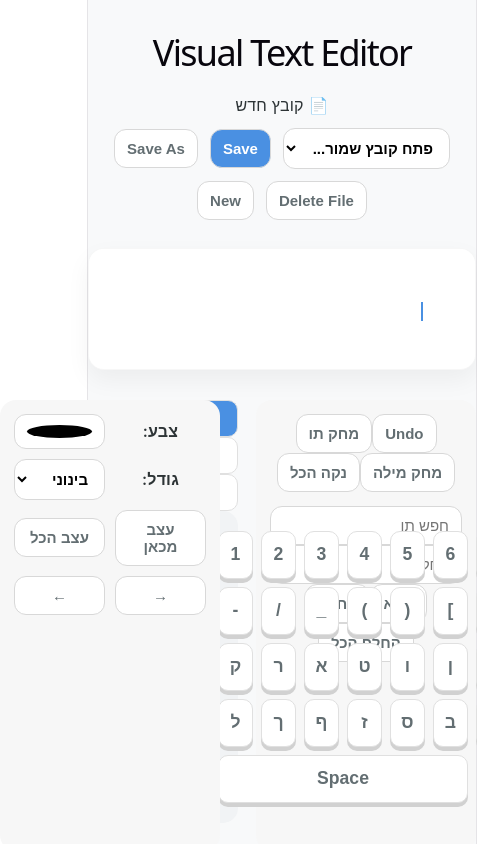
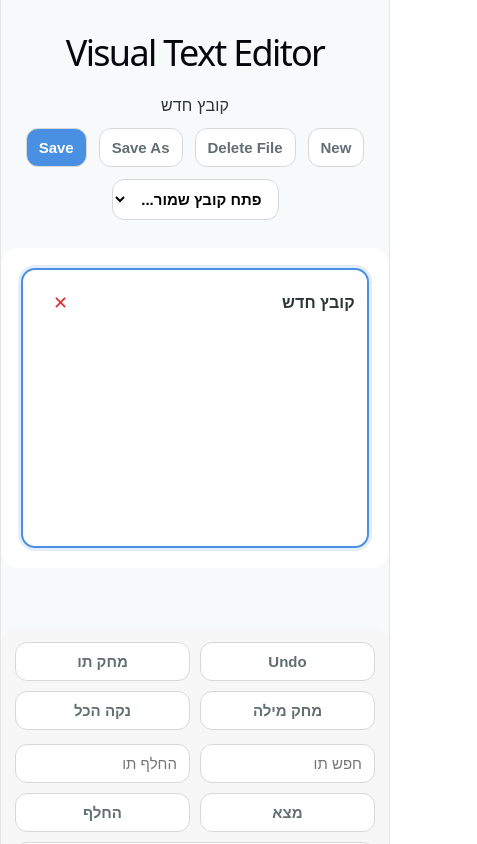
Before and after one commit to ShovalHadad/fullstackP4, a React (Vite) app: page / in a window 390 px wide. Shown: the top 844 px of the page, 477 px wide, since content can reach past the window. Built offline with nearby package versions, Linux system fonts and the light colour scheme.

Commit message:
חלק ג סופי

```diff
--- a/src/App.css
+++ b/src/App.css
@@ -10,6 +10,14 @@
   --shadow-key: 0 4px 0 #d1d1d1;
 }
 
+html,
+body,
+#root {
+  min-height: 100%;
+  height: auto;
+  overflow-y: auto;
+}
+
 body {
   margin: 0;
   font-family: 'Inter', -apple-system, BlinkMacSystemFont, 'Segoe UI', Roboto, sans-serif;
@@ -18,7 +26,7 @@ body {
   display: flex;
   justify-content: center;
   width: 100%;
-  direction: rtl; /* חשוב מאוד ליישור האפליקציה כולה */
+  direction: rtl;
 }
 
 .app-container {
@@ -26,26 +34,14 @@ body {
   flex-direction: column;
   width: 100%;
   max-width: 1500px;
-  height: 95vh;
+  min-height: 100vh;
+  height: auto;
   margin-top: 2.5vh;
   gap: 10px;
+  padding-bottom: 40px;
+  overflow: visible;
 }
 
-/* אזור התצוגה */
-.display-area {
-  flex: 1;
-  background: var(--paper);
-  border-radius: 16px;
-  padding: 50px;
-  box-shadow: var(--shadow-soft);
-  overflow-y: auto;
-  border: 1px solid rgba(0,0,0,0.03);
-  position: relative;
-  text-align: right;
-  white-space: pre-wrap;
-}
-
-/* סמן (Cursor) מהבהב */
 .cursor {
   display: inline-block;
   width: 2px;
@@ -56,129 +52,11 @@ body {
   vertical-align: middle;
 }
 
-@keyframes blink { 50% { opacity: 0; } }
-
-/* פאנל העריכה */
-.editor-area {
-  background: white;
-  padding: 30px;
-  border-radius: 20px;
-  box-shadow: 0 -10px 40px rgba(0,0,0,0.04);
-  border: 1px solid #eee;
+@keyframes blink {
+  50% {
+    opacity: 0;
+  }
 }
-
-/* תיקון לסרגל הכלים - פותר את הבעיה מהתמונה */
-.toolbar {
-  display: flex;
-  flex-wrap: wrap;
-  gap: 20px;
-  margin-bottom: 20px;
-  justify-content: center;
-  align-items: center;
-  border-bottom: 1px solid #f1f1f1;
-  padding-bottom: 15px;
-}
-
-/* קבוצת סטייל (לייבל + אינפוט) */
-.style-group {
-  display: flex;
-  align-items: center;
-  gap: 10px;
-  white-space: nowrap; /* מונע מהטקסט לרדת שורה בטעות */
-}
-
-.action-group {
-  display: flex;
-  gap: 10px;
-  flex-wrap: wrap;
-}
-
-/* עיצוב אינפוטים */
-input[type="color"] {
-  width: 35px;
-  height: 35px;
-  padding: 0;
-  border: 2px solid #eee;
-  border-radius: 50%;
-  cursor: pointer;
-  appearance: none;
-  -webkit-appearance: none;
-}
-
-input[type="color"]::-webkit-color-swatch-wrapper { padding: 0; }
-input[type="color"]::-webkit-color-swatch { border: none; border-radius: 50%; }
-
-select {
-  padding: 8px 15px;
-  border-radius: 8px;
-  border: 2px solid #eee;
-  background: white;
-  font-weight: 600;
-  cursor: pointer;
-  outline: none;
-}
-
-/* כפתורים */
-button {
-  padding: 10px 18px;
-  border-radius: 10px;
-  border: 1px solid #e0e0e0;
-  background: white;
-  font-weight: 600;
-  color: #636e72;
-  cursor: pointer;
-  transition: all 0.2s;
-}
-
-button:hover {
-  border-color: var(--primary);
-  color: var(--primary);
-  background: #f0f7ff;
-}
-
-.active-btn {
-  background: var(--primary) !important;
-  color: white !important;
-}
-
-/* מקלדת */
-.keyboard {
-  display: grid;
-  grid-template-columns: repeat(15, 1fr);
-  gap: 8px;
-  background: #f1f3f5;
-  padding: 20px;
-  border-radius: 15px;
-  direction: ltr; /* המקלדת נשארת משמאל לימין לנוחות תכנותית */
-}
-
-.keyboard button {
-  height: 48px;
-  min-width: 35px;
-  padding: 0;
-  background: var(--key-bg);
-  box-shadow: var(--shadow-key);
-  font-size: 1.1rem;
-}
-
-.space-bar { grid-column: span 6 !important; }
-
-/* חיפוש והחלפה */
-.advanced-actions {
-  display: flex;
-  gap: 10px;
-  margin-bottom: 15px;
-  justify-content: center;
-}
-
-.advanced-actions input {
-  width: 120px;
-  border: 2px solid #eee;
-  padding: 8px;
-  border-radius: 8px;
-}
-
-.active-input { border-color: var(--primary) !important; background: #f0f7ff; }
 
 .files-bar {
   display: flex;
@@ -189,12 +67,63 @@ button:hover {
   margin-bottom: 18px;
 }
 
+.multi-display-area {
+  display: grid;
+  grid-template-columns: repeat(auto-fit, minmax(360px, 1fr));
+  gap: 18px;
+  min-height: 280px;
+  height: auto;
+  overflow: visible;
+  background: white;
+  border-radius: 18px;
+  padding: 20px;
+  margin-bottom: 30px;
+}
+
+.text-box {
+  min-height: 230px;
+  border: 2px solid #e5e5e5;
+  border-radius: 14px;
+  padding: 12px;
+  background: #fff;
+  cursor: pointer;
+}
+
+.active-text-box {
+  border-color: var(--primary);
+  box-shadow: 0 0 0 3px rgba(74, 144, 226, 0.15);
+}
+
+.text-box-header {
+  display: flex;
+  justify-content: space-between;
+  align-items: center;
+  margin-bottom: 8px;
+  font-weight: bold;
+}
+
+.text-box-header button {
+  border: none;
+  background: transparent;
+  color: #d33;
+  font-size: 18px;
+  cursor: pointer;
+}
+
+.text-box-body {
+  min-height: 170px;
+  text-align: right;
+  word-break: break-word;
+  white-space: pre-wrap;
+}
+
 .bottom-editor {
   display: grid;
   grid-template-columns: 220px 1fr 220px;
   gap: 18px;
   align-items: start;
   margin-top: 20px;
+  position: static;
 }
 
 .side-panel {
@@ -215,6 +144,21 @@ button:hover {
   display: flex;
   flex-direction: column;
   gap: 10px;
+}
+
+.panel-grid {
+  display: grid;
+  grid-template-columns: 1fr 1fr;
+  gap: 10px;
+}
+
+.search-grid input {
+  width: 100%;
+  box-sizing: border-box;
+}
+
+.full-width-btn {
+  grid-column: 1 / -1;
 }
 
 .keyboard-center {
@@ -238,9 +182,61 @@ button:hover {
   width: 100%;
 }
 
-.left-panel input {
-  width: 100%;
-  box-sizing: border-box;
+input[type="color"] {
+  width: 35px;
+  height: 35px;
+  padding: 0;
+  border: 2px solid #eee;
+  border-radius: 50%;
+  cursor: pointer;
+  appearance: none;
+  -webkit-appearance: none;
+}
+
+input[type="color"]::-webkit-color-swatch-wrapper {
+  padding: 0;
+}
+
+input[type="color"]::-webkit-color-swatch {
+  border: none;
+  border-radius: 50%;
+}
+
+select {
+  padding: 8px 15px;
+  border-radius: 8px;
+  border: 2px solid #eee;
+  background: white;
+  font-weight: 600;
+  cursor: pointer;
+  outline: none;
+}
+
+button {
+  padding: 10px 18px;
+  border-radius: 10px;
+  border: 1px solid #e0e0e0;
+  background: white;
+  font-weight: 600;
+  color: #636e72;
+  cursor: pointer;
+  transition: all 0.2s;
+}
+
+button:hover {
+  border-color: var(--primary);
+  color: var(--primary);
+  background: #f0f7ff;
+}
+
+.active-btn {
+  background: var(--primary) !important;
+  color: white !important;
+}
+
+.active-input {
+  border-color: var(--primary) !important;
+  background: #f0f7ff;
 }
 
 .files-bar button,
@@ -254,3 +250,36 @@ button:hover {
   background: white;
   font-size: 15px;
 }
+
+.keyboard {
+  display: grid;
+  grid-template-columns: repeat(15, 1fr);
+  gap: 8px;
+  background: #f1f3f5;
+  padding: 20px;
+  border-radius: 15px;
+  direction: ltr;
+}
+
+.keyboard button {
+  height: 48px;
+  min-width: 35px;
+  padding: 0;
+  background: var(--key-bg);
+  box-shadow: var(--shadow-key);
+  font-size: 1.1rem;
+}
+
+.space-bar {
+  grid-column: span 6 !important;
+}
+
+@media (max-width: 1100px) {
+  .bottom-editor {
+    grid-template-columns: 1fr;
+  }
+
+  .multi-display-area {
+    grid-template-columns: 1fr;
+  }
+}
--- a/src/App.jsx
+++ b/src/App.jsx
@@ -2,45 +2,48 @@ import { useEffect, useState } from 'react';
 import Keyboard from './components/Keyboard';
 import './App.css';
 
+function createDoc(name = '', textItems = []) {
+  return {
+    id: Date.now() + Math.random(),
+    name,
+    textItems,
+    cursorIndex: textItems.length,
+    history: []
+  };
+}
+
 function App() {
-  const [textItems, setTextItems] = useState([]);
-  const [cursorIndex, setCursorIndex] = useState(0);
-  const [history, setHistory] = useState([]);
+  const [documents, setDocuments] = useState([createDoc()]);
+  const [activeDocId, setActiveDocId] = useState(documents[0].id);
 
   const [currentStyle, setCurrentStyle] = useState({
     color: '#000000',
     fontSize: '24px'
   });
 
-  const [fileName, setFileName] = useState('');
   const [savedFiles, setSavedFiles] = useState([]);
-
   const [focusField, setFocusField] = useState('main');
   const [searchChar, setSearchChar] = useState('');
   const [replaceChar, setReplaceChar] = useState('');
 
+  const activeDoc = documents.find(doc => doc.id === activeDocId);
+
   useEffect(() => {
     setSavedFiles(Object.keys(localStorage));
-  }, [fileName]);
+  }, []);
 
-  const saveHistory = () => {
-    setHistory(prev => [...prev, { textItems, cursorIndex }]);
+  const updateActiveDoc = (callback) => {
+    setDocuments(prev =>
+      prev.map(doc =>
+        doc.id === activeDocId ? callback(doc) : doc
+      )
+    );
   };
 
-  const insertAtCursor = (item) => {
-    const updated = [...textItems];
-    updated.splice(cursorIndex, 0, item);
-    setTextItems(updated);
-    setCursorIndex(cursorIndex + 1);
-  };
-
-  const removeAtCursor = () => {
-    if (cursorIndex === 0) return;
-    const updated = [...textItems];
-    updated.splice(cursorIndex - 1, 1);
-    setTextItems(updated);
-    setCursorIndex(cursorIndex - 1);
-  };
+  const saveHistory = (doc) => ({
+    textItems: doc.textItems,
+    cursorIndex: doc.cursorIndex
+  });
 
   const handleKeyClick = (char) => {
     if (focusField === 'search') {
@@ -53,16 +56,31 @@ function App() {
       return;
     }
 
-    saveHistory();
-    insertAtCursor({ char, ...currentStyle });
+    updateActiveDoc(doc => {
+      const updated = [...doc.textItems];
+      updated.splice(doc.cursorIndex, 0, { char, ...currentStyle });
+
+      return {
+        ...doc,
+        textItems: updated,
+        cursorIndex: doc.cursorIndex + 1,
+        history: [...doc.history, saveHistory(doc)]
+      };
+    });
   };
 
   const moveCursorLeft = () => {
-    setCursorIndex(prev => Math.min(textItems.length, prev - 1));
+    updateActiveDoc(doc => ({
+      ...doc,
+      cursorIndex: Math.max(0, doc.cursorIndex - 1)
+    }));
   };
 
   const moveCursorRight = () => {
-    setCursorIndex(prev => Math.max(0, prev + 1));
+    updateActiveDoc(doc => ({
+      ...doc,
+      cursorIndex: Math.min(doc.textItems.length, doc.cursorIndex + 1)
+    }));
   };
 
   const deleteChar = () => {
@@ -76,174 +94,263 @@ function App() {
       return;
     }
 
-    if (cursorIndex === 0) return;
-    saveHistory();
-    removeAtCursor();
+    updateActiveDoc(doc => {
+      if (doc.cursorIndex === 0) return doc;
+
+      const updated = [...doc.textItems];
+      updated.splice(doc.cursorIndex - 1, 1);
+
+      return {
+        ...doc,
+        textItems: updated,
+        cursorIndex: doc.cursorIndex - 1,
+        history: [...doc.history, saveHistory(doc)]
+      };
+    });
   };
 
   const deleteWord = () => {
-    if (cursorIndex === 0) return;
+    updateActiveDoc(doc => {
+      if (doc.cursorIndex === 0) return doc;
 
-    saveHistory();
-
-    const updated = [...textItems];
-    let end = cursorIndex;
+      const updated = [...doc.textItems];
+      let end = doc.cursorIndex;
 
       while (end > 0 && updated[end - 1]?.char === ' ') end--;
+
       let start = end;
       while (start > 0 && updated[start - 1]?.char !== ' ') start--;
 
-    updated.splice(start, cursorIndex - start);
-    setTextItems(updated);
-    setCursorIndex(start);
+      updated.splice(start, doc.cursorIndex - start);
+
+      return {
+        ...doc,
+        textItems: updated,
+        cursorIndex: start,
+        history: [...doc.history, saveHistory(doc)]
+      };
+    });
   };
 
   const clearAll = () => {
-    saveHistory();
-    setTextItems([]);
-    setCursorIndex(0);
+    updateActiveDoc(doc => ({
+      ...doc,
+      textItems: [],
+      cursorIndex: 0,
+      history: [...doc.history, saveHistory(doc)]
+    }));
   };
 
   const undo = () => {
-    if (!history.length) return;
-    const last = history[history.length - 1];
-    setTextItems(last.textItems);
-    setCursorIndex(last.cursorIndex);
-    setHistory(prev => prev.slice(0, -1));
+    updateActiveDoc(doc => {
+      if (doc.history.length === 0) return doc;
+
+      const last = doc.history[doc.history.length - 1];
+
+      return {
+        ...doc,
+        textItems: last.textItems,
+        cursorIndex: last.cursorIndex,
+        history: doc.history.slice(0, -1)
+      };
+    });
   };
 
   const applyStyleToAll = () => {
-    saveHistory();
-    setTextItems(items =>
-      items.map(item => ({
+    updateActiveDoc(doc => ({
+      ...doc,
+      textItems: doc.textItems.map(item => ({
         ...item,
         color: currentStyle.color,
         fontSize: currentStyle.fontSize
-      }))
-    );
+      })),
+      history: [...doc.history, saveHistory(doc)]
+    }));
   };
 
   const applyStyleFromCursor = () => {
-    saveHistory();
-    setTextItems(items =>
-      items.map((item, index) =>
-        index >= cursorIndex
-          ? {
-              ...item,
-              color: currentStyle.color,
-              fontSize: currentStyle.fontSize
-            }
+    updateActiveDoc(doc => ({
+      ...doc,
+      textItems: doc.textItems.map((item, index) =>
+        index >= doc.cursorIndex
+          ? { ...item, color: currentStyle.color, fontSize: currentStyle.fontSize }
           : item
-      )
-    );
+      ),
+      history: [...doc.history, saveHistory(doc)]
+    }));
   };
 
   const findChar = () => {
-    if (!searchChar) return;
+    if (!searchChar || !activeDoc) return;
 
-    const chars = textItems.map(item => item.char);
-    const index = chars.indexOf(searchChar, cursorIndex);
+    const chars = activeDoc.textItems.map(item => item.char);
+    const index = chars.indexOf(searchChar, activeDoc.cursorIndex + 1);
+    const finalIndex = index !== -1 ? index : chars.indexOf(searchChar);
 
-    if (index !== -1) {
-      setCursorIndex(index);
-      setFocusField('main');
+    if (finalIndex === -1) {
+      alert('התו לא נמצא');
       return;
     }
 
-    const firstIndex = chars.indexOf(searchChar);
-    if (firstIndex !== -1) {
-      setCursorIndex(firstIndex);
+    updateActiveDoc(doc => ({
+      ...doc,
+      cursorIndex: finalIndex
+    }));
+
     setFocusField('main');
-    } else {
-      alert('התו לא נמצא');
-    }
   };
 
   const replaceCharOnce = () => {
-    if (!searchChar || !replaceChar) return;
+    if (!searchChar || !replaceChar || !activeDoc) return;
 
-    const chars = textItems.map(item => item.char);
-    const index = chars.indexOf(searchChar, cursorIndex);
+    const chars = activeDoc.textItems.map(item => item.char);
+    const index = chars.indexOf(searchChar, activeDoc.cursorIndex);
 
     if (index === -1) {
       alert('התו לא נמצא');
       return;
     }
 
-    saveHistory();
+    updateActiveDoc(doc => {
+      const updated = [...doc.textItems];
+      updated[index] = { char: replaceChar, ...currentStyle };
 
-    const updated = [...textItems];
-    updated[index] = {
-      char: replaceChar,
-      ...currentStyle
+      return {
+        ...doc,
+        textItems: updated,
+        cursorIndex: index + 1,
+        history: [...doc.history, saveHistory(doc)]
       };
+    });
 
-    setTextItems(updated);
-    setCursorIndex(index + 1);
     setFocusField('main');
   };
 
   const replaceAllChars = () => {
     if (!searchChar || !replaceChar) return;
 
-    saveHistory();
-
-    setTextItems(items =>
-      items.map(item =>
+    updateActiveDoc(doc => ({
+      ...doc,
+      textItems: doc.textItems.map(item =>
         item.char === searchChar
           ? { char: replaceChar, ...currentStyle }
           : item
-      )
-    );
+      ),
+      history: [...doc.history, saveHistory(doc)]
+    }));
 
     setFocusField('main');
   };
 
+  const createNewDocument = () => {
+    const newDoc = createDoc();
+    setDocuments(prev => [...prev, newDoc]);
+    setActiveDocId(newDoc.id);
+    setSearchChar('');
+    setReplaceChar('');
+    setFocusField('main');
+  };
+
   const saveFile = (saveAs = false) => {
-    let name = fileName;
+    if (!activeDoc) return;
+
+    let name = activeDoc.name;
 
     if (!name || saveAs) {
-      name = prompt('הכנס שם קובץ', fileName || 'מסמך חדש');
+      name = prompt('הכנס שם קובץ', activeDoc.name || 'מסמך חדש');
     }
 
     if (!name) return;
 
-    localStorage.setItem(name, JSON.stringify(textItems));
-    setFileName(name);
+    localStorage.setItem(name, JSON.stringify(activeDoc.textItems));
+
+    setDocuments(prev =>
+      prev.map(doc =>
+        doc.id === activeDocId ? { ...doc, name } : doc
+      )
+    );
+
     setSavedFiles(Object.keys(localStorage));
+    alert(`הקובץ "${name}" נשמר בהצלחה`);
   };
 
   const openFile = (name) => {
+  const alreadyOpenDoc = documents.find(doc => doc.name === name);
+
+  if (alreadyOpenDoc) {
+    setActiveDocId(alreadyOpenDoc.id);
+    setFocusField('main');
+    return;
+  }
+
   const data = localStorage.getItem(name);
     if (!data) return;
 
     const parsed = JSON.parse(data);
-    setTextItems(parsed);
-    setCursorIndex(parsed.length);
-    setFileName(name);
+    const newDoc = createDoc(name, parsed);
+
+    setDocuments(prev => [...prev, newDoc]);
+    setActiveDocId(newDoc.id);
     setFocusField('main');
   };
 
   const deleteFile = () => {
-    if (!fileName) return;
-    localStorage.removeItem(fileName);
-    setFileName('');
+    if (!activeDoc?.name) return;
+
+    localStorage.removeItem(activeDoc.name);
+
+    setDocuments(prev =>
+      prev.map(doc =>
+        doc.id === activeDocId ? { ...doc, name: '' } : doc
+      )
+    );
+
     setSavedFiles(Object.keys(localStorage));
   };
 
-  const renderText = () => {
+  const closeDocument = (docId) => {
+    const docToClose = documents.find(doc => doc.id === docId);
+    if (!docToClose) return;
+
+    const shouldSave = confirm('האם לשמור את הטקסט לפני סגירה?');
+
+    if (shouldSave) {
+      const name = docToClose.name || prompt('הכנס שם קובץ', 'מסמך חדש');
+      if (name) {
+        localStorage.setItem(name, JSON.stringify(docToClose.textItems));
+        setSavedFiles(Object.keys(localStorage));
+      }
+    }
+
+    const remainingDocs = documents.filter(doc => doc.id !== docId);
+
+    if (remainingDocs.length === 0) {
+      const newDoc = createDoc();
+      setDocuments([newDoc]);
+      setActiveDocId(newDoc.id);
+      return;
+    }
+
+    setDocuments(remainingDocs);
+
+    if (activeDocId === docId) {
+      setActiveDocId(remainingDocs[0].id);
+    }
+  };
+
+  const renderDocumentText = (doc) => {
     const output = [];
 
-    for (let i = 0; i <= textItems.length; i++) {
-      if (i === cursorIndex) {
-        output.push(<span key={`cursor-${i}`} className="cursor" />);
+    for (let i = 0; i <= doc.textItems.length; i++) {
+      if (doc.id === activeDocId && i === doc.cursorIndex) {
+        output.push(<span key={`cursor-${doc.id}-${i}`} className="cursor" />);
       }
 
-      if (i < textItems.length) {
-        const item = textItems[i];
+      if (i < doc.textItems.length) {
+        const item = doc.textItems[i];
         output.push(
           <span
-            key={i}
+            key={`${doc.id}-${i}`}
             style={{ color: item.color, fontSize: item.fontSize }}
           >
             {item.char}
@@ -258,41 +365,60 @@ function App() {
   return (
     <div className="app-container">
       <h1>Visual Text Editor</h1>
-      <div className="file-info">📄 {fileName ? `קובץ פעיל: ${fileName}` : 'קובץ חדש'}</div>
 
-      {/* אזור קבצים - מתחת לכותרת ולפני הטקסט */}
+      <div className="file-info">
+        {activeDoc?.name ? `קובץ פעיל: ${activeDoc.name}` : 'קובץ חדש'}
+      </div>
+
       <section className="files-bar">
-        <select defaultValue="" onChange={(e) => openFile(e.target.value)}>
+        <button onClick={createNewDocument}>New</button>
+
+        <button onClick={deleteFile}>Delete File</button>
+
+        <button onClick={() => saveFile(true)}>Save As</button>
+
+        <button onClick={() => saveFile(false)} className="active-btn">
+          Save
+        </button>
+
+        <select value="" onChange={(e) => openFile(e.target.value)}>
           <option value="" disabled>פתח קובץ שמור...</option>
           {savedFiles.map(name => (
             <option key={name} value={name}>{name}</option>
           ))}
         </select>
-
-        <button onClick={() => saveFile(false)} className="active-btn">Save</button>
-        <button onClick={() => saveFile(true)}>Save As</button>
-        <button onClick={deleteFile}>Delete File</button>
-        <button onClick={() => {
-          setFileName('');
-          setTextItems([]);
-          setCursorIndex(0);
-          setHistory([]);
-          setSearchChar('');
-          setReplaceChar('');
-          setFocusField('main');
-        }}>
-          New
-        </button>
       </section>
 
-      {/* אזור הטקסט */}
-      <section className="display-area" onClick={() => setFocusField('main')}>
-        {renderText()}
+      <section className="multi-display-area">
+        {documents.map(doc => (
+          <div
+            key={doc.id}
+            className={`text-box ${doc.id === activeDocId ? 'active-text-box' : ''}`}
+            onClick={() => {
+              setActiveDocId(doc.id);
+              setFocusField('main');
+            }}
+          >
+            <div className="text-box-header">
+              <span>{doc.name || 'קובץ חדש'}</span>
+              <button
+                onClick={(e) => {
+                  e.stopPropagation();
+                  closeDocument(doc.id);
+                }}
+              >
+                ✕
+              </button>
+            </div>
+
+            <div className="text-box-body">
+              {renderDocumentText(doc)}
+            </div>
+          </div>
+        ))}
       </section>
 
-      {/* אזור תחתון */}
       <section className="bottom-editor">
-        {/* צד שמאל - מחיקה/undo/חיפוש/החלפה */}
         <div className="side-panel left-panel">
           <div className="panel-grid">
             <button onClick={undo}>Undo</button>
@@ -300,6 +426,7 @@ function App() {
             <button onClick={deleteWord}>מחק מילה</button>
             <button onClick={clearAll}>נקה הכל</button>
           </div>
+
           <div className="panel-grid search-grid">
             <input
               readOnly
@@ -319,17 +446,17 @@ function App() {
 
             <button onClick={findChar}>מצא</button>
             <button onClick={replaceCharOnce}>החלף</button>
+
             <button onClick={replaceAllChars} className="full-width-btn">
               החלף הכל
             </button>
           </div>
         </div>
-        {/* אמצע - מקלדת */}
+
         <div className="keyboard-center">
           <Keyboard onKeyClick={handleKeyClick} />
         </div>
 
-        {/* צד ימין - עיצוב + חיצים */}
         <div className="side-panel right-panel">
           <div className="panel-group diagonal-group">
             <label>צבע:</label>
```
Lines whose indentation alone changed are shown as unchanged.
